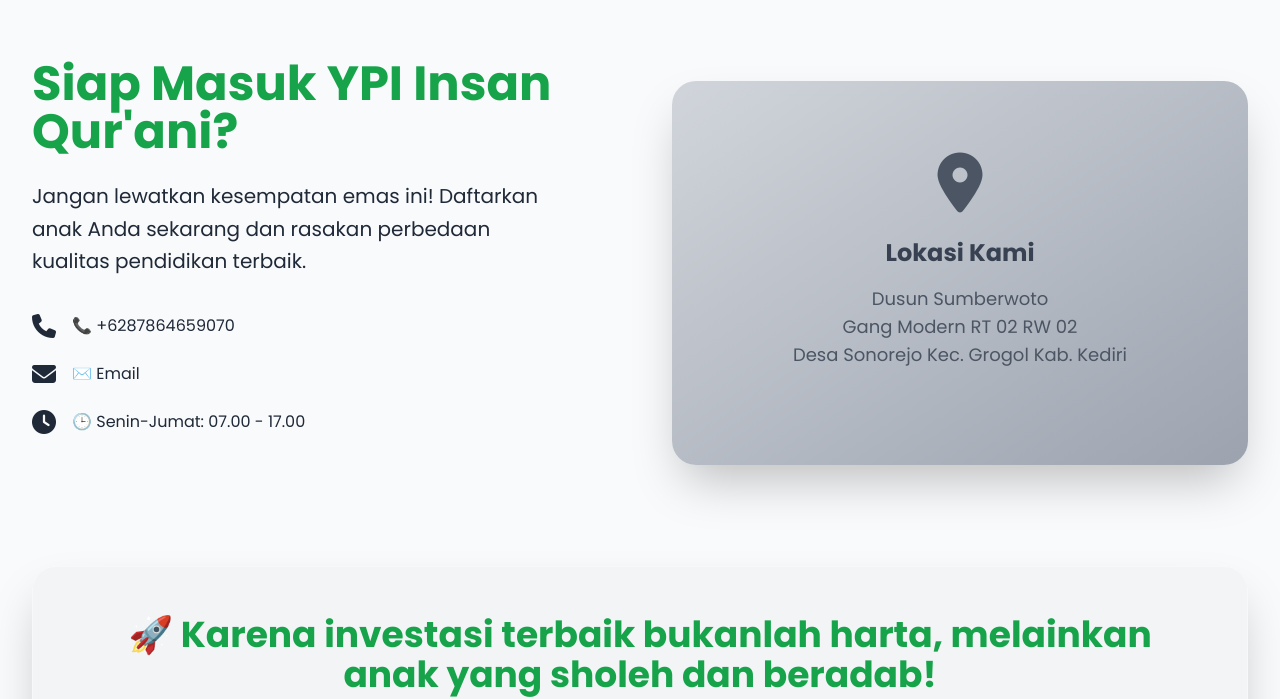
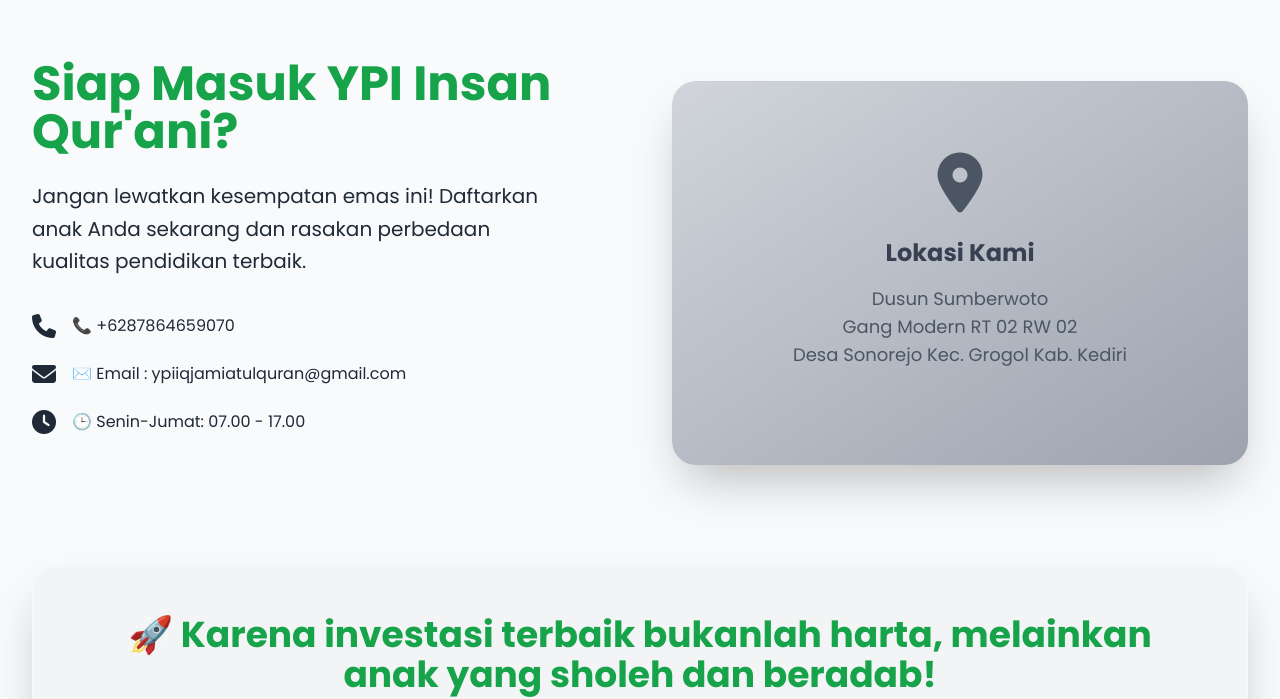
Before and after one commit to ypiiqjamiatulquran/ypiiq, a plain HTML site: page web/index.html in a window 1280 px wide. Shown: the part 11200-11899 px from the top of the page. Drawn offline with nearby package versions, Linux system fonts and the light colour scheme.

Commit message:
Update index.html

```diff
--- a/web/index.html
+++ b/web/index.html
@@ -642,7 +642,7 @@ Pada tahun 2016 pihak pengelola berkeinginan untuk memperbaruhi lembaga yang sem
                         </div>
                         <div class="flex items-center text-sawah-100">
                             <i class="fas fa-envelope text-2xl text-sawah-400 mr-4"></i>
-                            <span>✉️ Email</span>
+                            <span>✉️ Email : ypiiqjamiatulquran@gmail.com</span>
                         </div>
                         <div class="flex items-center text-sawah-100">
                             <i class="fas fa-clock text-2xl text-sawah-400 mr-4"></i>
```
